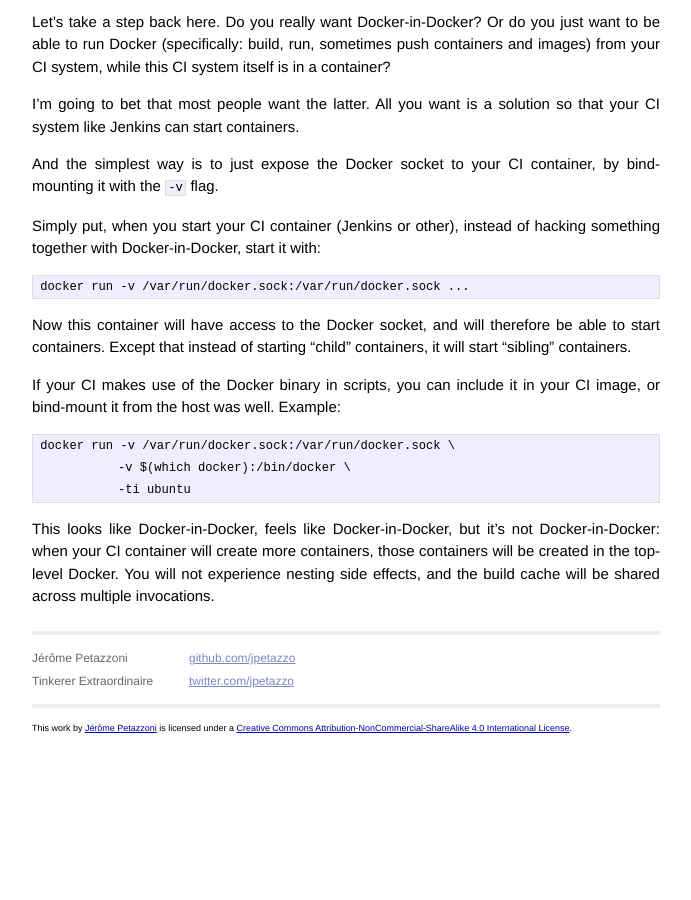
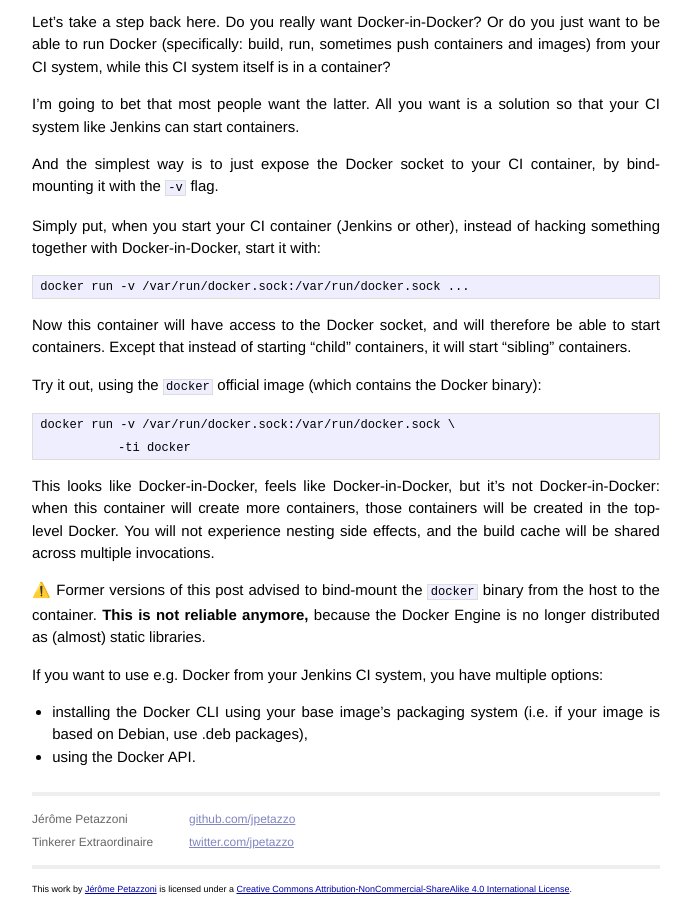
Before and after one commit to jpetazzo/jpetazzo.github.io, a Jekyll site: the page built from _posts/2015-09-03-do-not-use-docker-in-docker-for-ci.markdown, in a window 1280 px wide and 900 px high, scrolled down 3173 px. Shown: the whole window, without its empty margins (294-985 px from the left). Built offline with Jekyll 4.4.1, drawn with Linux system fonts in a browser that asks for light colours; Markdown is read by kramdown in place of the engine named in the settings; comment, search, counter and statistics services are not loaded; before the commit the page ends 3912 px from its top, so only the background shows below that.

Commit message:
Update bind-mount instructions

````diff
--- a/_posts/2015-09-03-do-not-use-docker-in-docker-for-ci.markdown
+++ b/_posts/2015-09-03-do-not-use-docker-in-docker-for-ci.markdown
@@ -169,20 +169,30 @@
 be able to start containers. Except that instead of starting "child" containers,
 it will start "sibling" containers.
 
-If your CI makes use of the Docker binary in scripts, you can include it
-in your CI image, or bind-mount it from the host was well. Example:
+Try it out, using the `docker` official image (which contains the Docker
+binary):
 
 ```
 docker run -v /var/run/docker.sock:/var/run/docker.sock \
-           -v $(which docker):/bin/docker \
-           -ti ubuntu
+           -ti docker
 ```
 
 This looks like Docker-in-Docker, feels like Docker-in-Docker, but it's not
-Docker-in-Docker: when your CI container will create more containers, those
+Docker-in-Docker: when this container will create more containers, those
 containers will be created in the top-level Docker. You will not experience
 nesting side effects, and the build cache will be shared across multiple
 invocations.
+
+⚠️ Former versions of this post advised to bind-mount the `docker` binary
+from the host to the container. **This is not reliable anymore,** because
+the Docker Engine is no longer distributed as (almost) static libraries.
+
+If you want to use e.g. Docker from your Jenkins CI system, you have
+multiple options:
+
+- installing the Docker CLI using your base image's packaging system
+  (i.e. if your image is based on Debian, use .deb packages),
+- using the Docker API.
 
 
 [first version of dind]: https://github.com/jpetazzo/dind/commit/bfbe19c0eec634f66c9f8bac53c6b7c7e0fdb063
````
